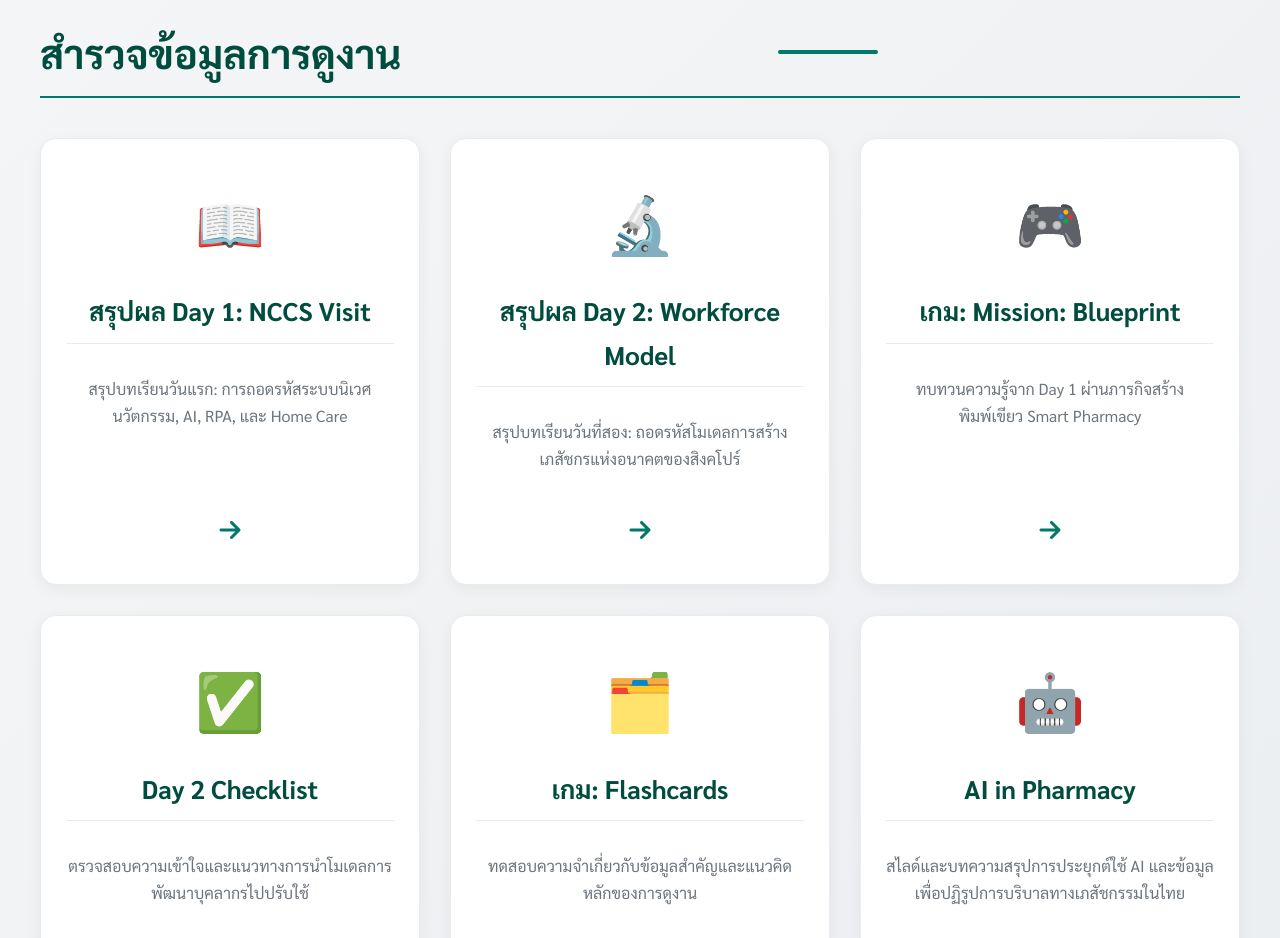
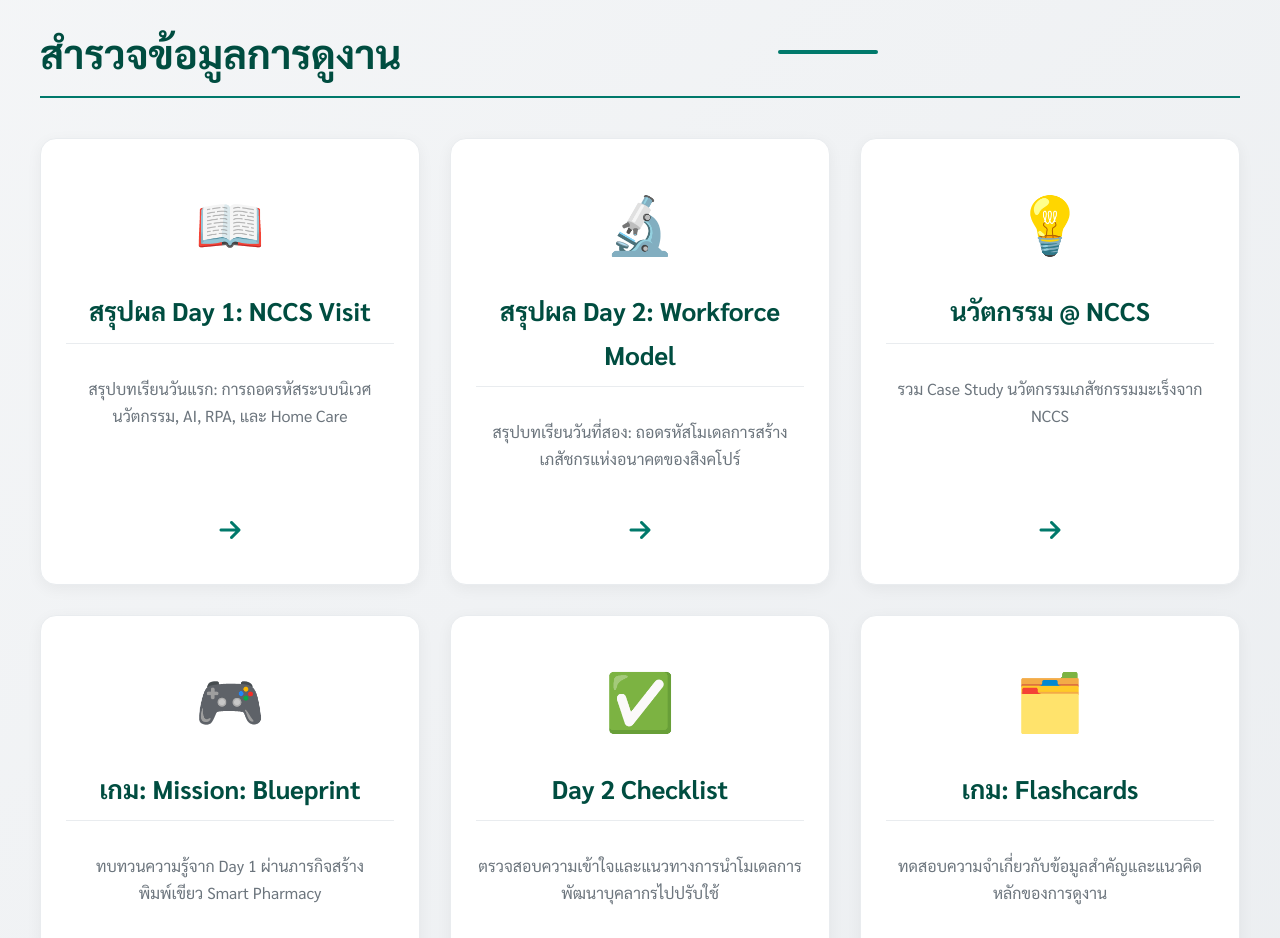
Before and after one commit to wirunw/nccs-apopa, a plain HTML site: page index.html in a window 1280 px wide. Shown: the part 1200-2138 px from the top of the page. Drawn offline with Linux system fonts and the light colour scheme.

Commit message:
feat: Add link to Innovation-NCCS page in index.html
- Add a new card to the nav-grid section in `index.html` to link to the `Innovation-NCCS.html` page.

```diff
--- a/index.html
+++ b/index.html
@@ -98,6 +98,12 @@
                 <p>สรุปบทเรียนวันที่สอง: ถอดรหัสโมเดลการสร้างเภสัชกรแห่งอนาคตของสิงคโปร์</p>
                 <div class="arrow"><i class="fas fa-arrow-right"></i></div>
             </a>
+            <a href="Innovation-NCCS.html" class="nav-card">
+                <div class="icon">💡</div>
+                <h3>นวัตกรรม @ NCCS</h3>
+                <p>รวม Case Study นวัตกรรมเภสัชกรรมมะเร็งจาก NCCS</p>
+                <div class="arrow"><i class="fas fa-arrow-right"></i></div>
+            </a>
             <a href="Game-Smart-Pharmacy.html" class="nav-card">
                 <div class="icon">🎮</div>
                 <h3>เกม: Mission: Blueprint</h3>
```
